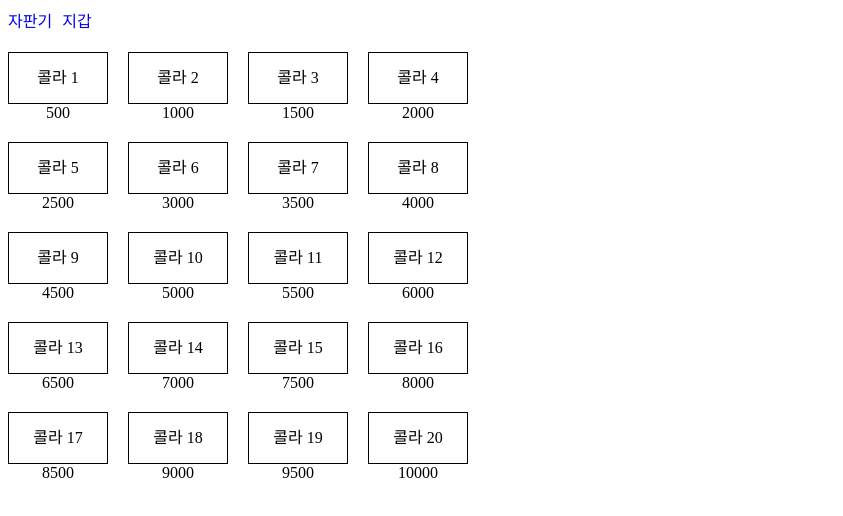
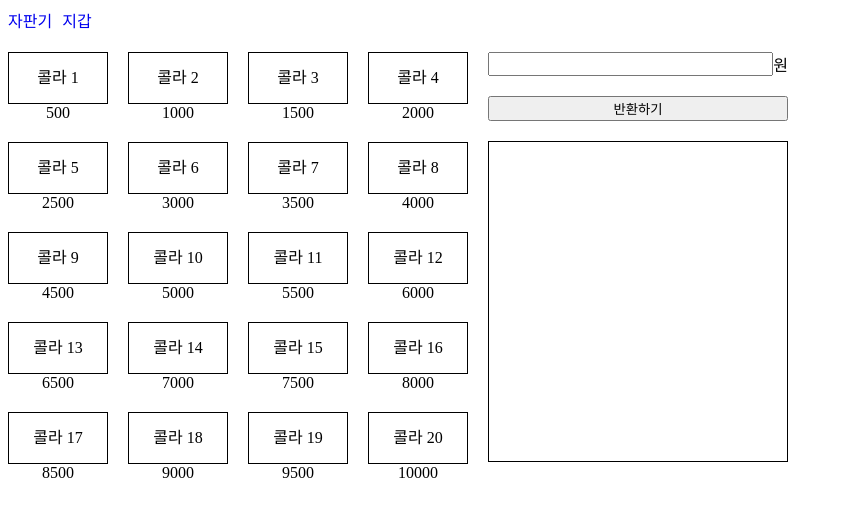
Before and after one commit to codesquad-members-2022/fe-vm, a React (Create React App) app: page / in a window 1280 px wide. Shown: the top 516 px of the page, without its empty margins (0-843 px from the left). Built offline with nearby package versions, Linux system fonts and the light colour scheme.

Commit message:
💄 ControlPanel 레이아웃 생성
closed #3

```diff
--- /dev/null
+++ b/src/components/ControlPanel.jsx
@@ -0,0 +1,44 @@
+import React from 'react';
+import styled from 'styled-components';
+
+function ControlPanel() {
+  return (
+    <Wrap>
+      <Row>
+        <Money />
+        <Unit>원</Unit>
+      </Row>
+      <ReturnBtn>반환하기</ReturnBtn>
+      <EventLog />
+    </Wrap>
+  );
+}
+
+export default ControlPanel;
+
+const Wrap = styled.div({
+  width: '300px',
+  display: 'flex',
+  flexDirection: 'column',
+  padding: '20px',
+  gap: '20px',
+});
+
+const Row = styled.div({
+  display: 'flex',
+});
+
+const Money = styled.input({
+  width: '100%',
+  textAlign: 'right',
+});
+
+const Unit = styled.span({});
+
+const ReturnBtn = styled.button({});
+
+const EventLog = styled.div({
+  border: '1px solid black',
+  height: '100%',
+  overflowY: 'auto',
+});
--- a/src/pages/Home.jsx
+++ b/src/pages/Home.jsx
@@ -1,3 +1,4 @@
+import ControlPanel from 'components/ControlPanel';
 import Product from 'components/Product';
 import PRODUCTS from 'mock/products';
 import React from 'react';
@@ -5,15 +6,22 @@ import styled from 'styled-components';
 
 function Home() {
   return (
-    <Products>
-      {PRODUCTS.map(({ name, price }) => (
-        <Product name={name} price={price} />
-      ))}
-    </Products>
+    <Wrap>
+      <Products>
+        {PRODUCTS.map(({ name, price }) => (
+          <Product name={name} price={price} />
+        ))}
+      </Products>
+      <ControlPanel />
+    </Wrap>
   );
 }
 
 export default Home;
+
+const Wrap = styled.div({
+  display: 'flex',
+});
 
 const Products = styled.div({
   display: 'grid',
```
